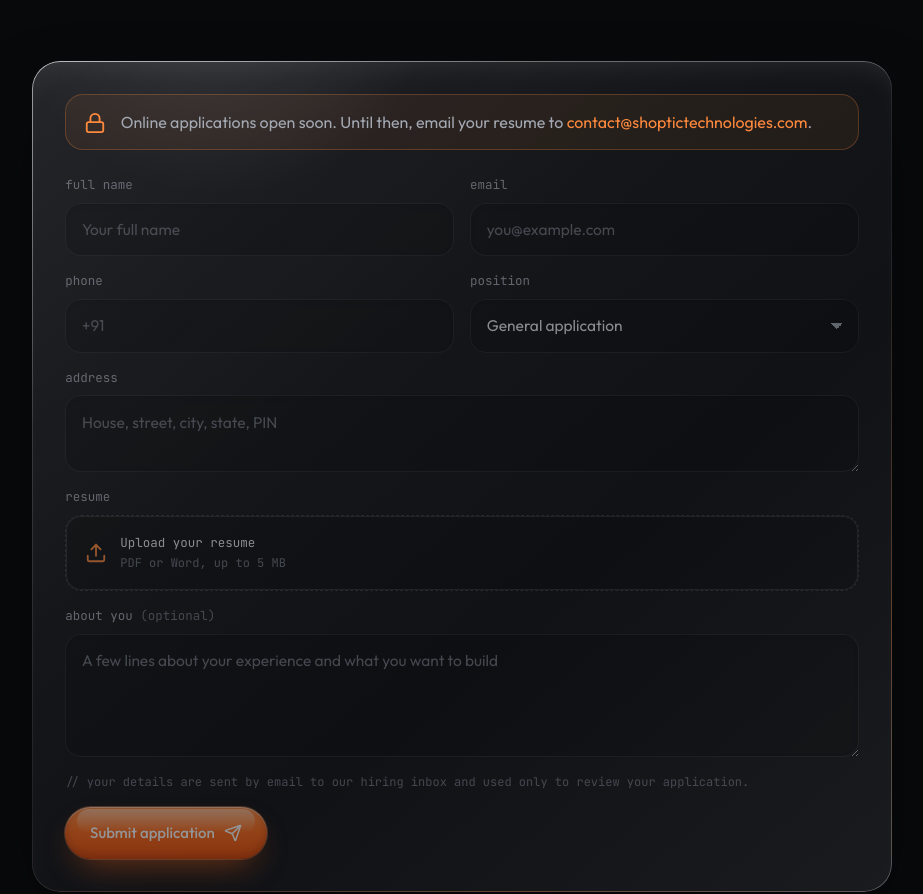
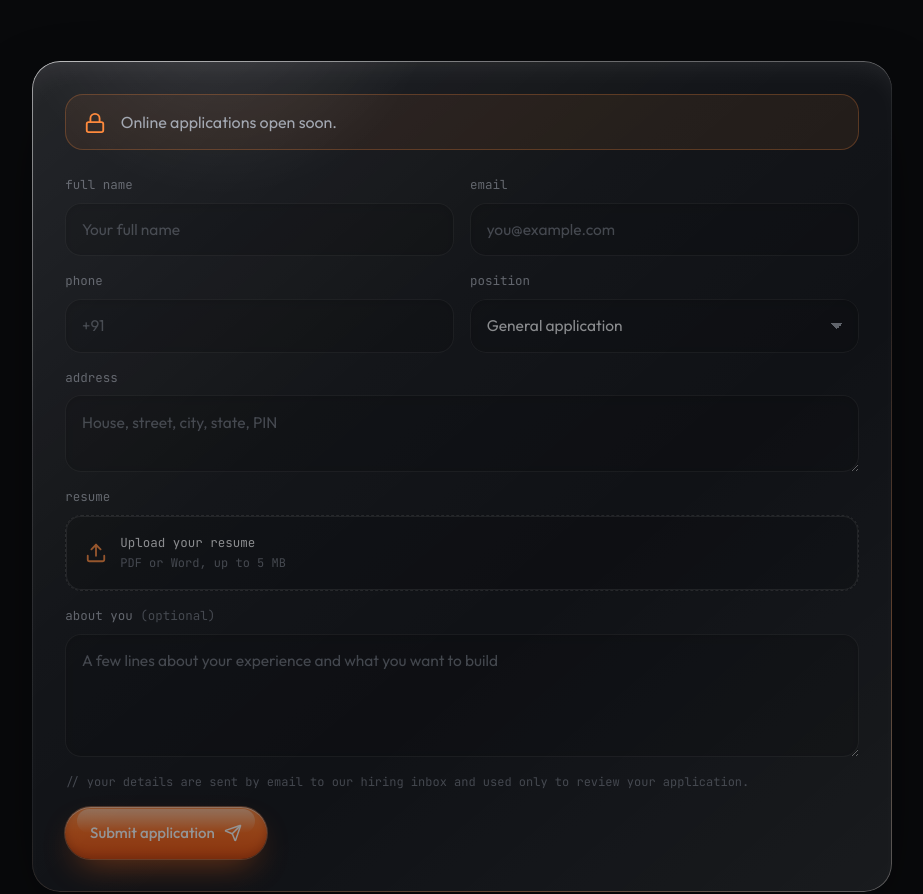
Before and after one commit to shayan-aqudas/shoptic-technologies, an Astro site: page /careers in a window 1280 px wide. Shown: the part 1459-2353 px from the top of the page, without its empty margins (18-941 px from the left). Built offline with nearby package versions, Linux system fonts and the light colour scheme; Astro itself is replaced by a stand-in of ours.

Commit message:
fix(careers): remove overflowing email from online applications notice

```diff
--- a/src/pages/careers.astro
+++ b/src/pages/careers.astro
@@ -2,7 +2,7 @@
 import Layout from '../layouts/Layout.astro';
 import SectionHead from '../components/SectionHead.astro';
 import { Rocket, Users, Sparkles, Upload, Send, CircleCheck, Lock } from '@lucide/astro';
-import { CAREERS_FORM_KEY, CONTACT_EMAIL } from '../config';
+import { CAREERS_FORM_KEY } from '../config';
 
 const base = import.meta.env.BASE_URL.replace(/\/$/, '');
 const site = Astro.site ?? new URL('https://shayan-aqudas.github.io');
@@ -86,7 +86,7 @@ const why = [
         {!open && (
           <div class="closed">
             <Lock />
-            <p>Online applications open soon. Until then, email your resume to <a href={`mailto:${CONTACT_EMAIL}?subject=${encodeURIComponent('Job application')}`}>{CONTACT_EMAIL}</a>.</p>
+            <p>Online applications open soon.</p>
           </div>
         )}
         <form id="apply-form" action={action} method="POST" enctype="multipart/form-data" class="grid gap-4" data-open={open ? '1' : '0'}>
@@ -131,7 +131,7 @@ const why = [
 
 <style>
   .apply { max-width: 860px; }
-  .closed, .sent { display: flex; gap: 0.9rem; align-items: flex-start; padding: 1rem 1.2rem; border-radius: 18px; margin-bottom: 1.6rem; }
+  .closed, .sent { display: flex; gap: 0.9rem; align-items: flex-start; padding: 1rem 1.2rem; border-radius: 18px; margin-bottom: 1.6rem; overflow-wrap: anywhere; word-break: break-word; }
   .closed { background: rgba(255, 138, 61, 0.07); box-shadow: inset 0 0 0 1px rgba(255, 138, 61, 0.25); color: var(--dim); }
   .closed a { color: var(--orange-hi); }
   .sent { background: rgba(126, 226, 168, 0.07); box-shadow: inset 0 0 0 1px rgba(126, 226, 168, 0.28); }
```
